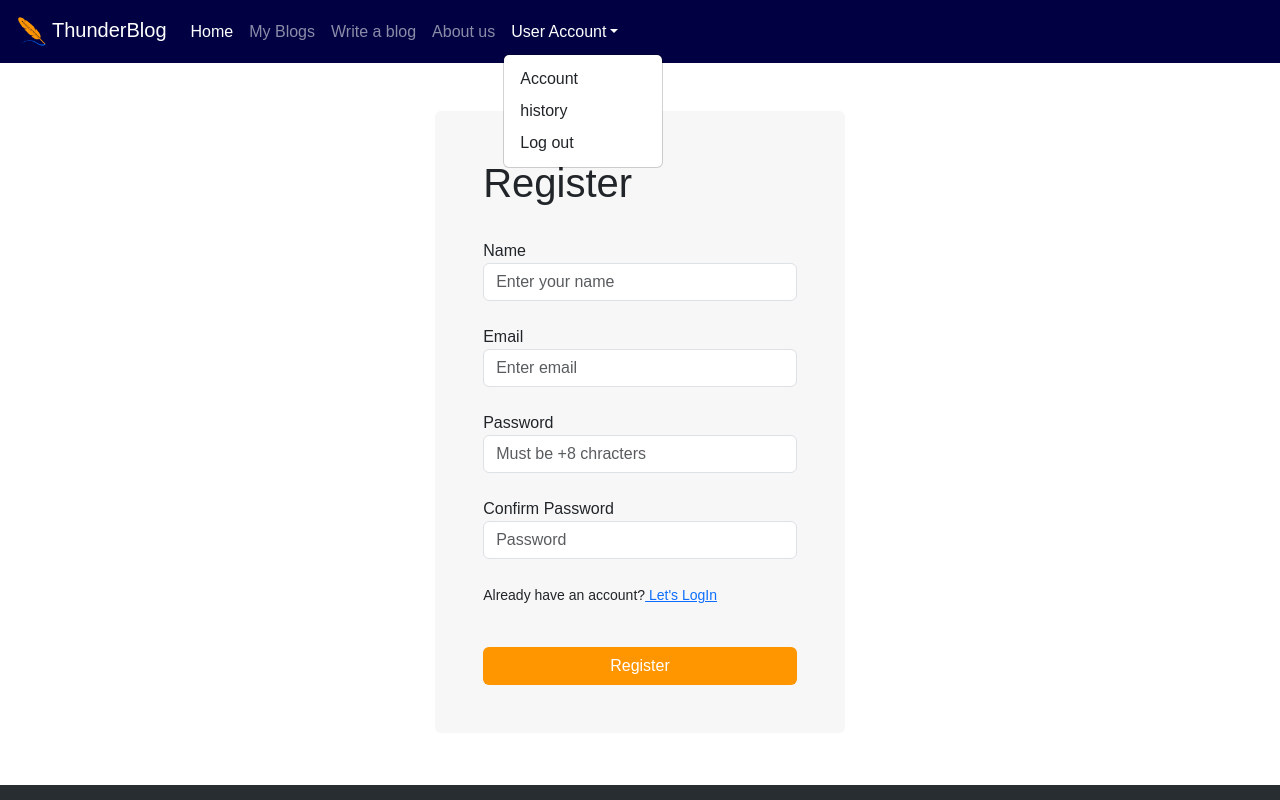
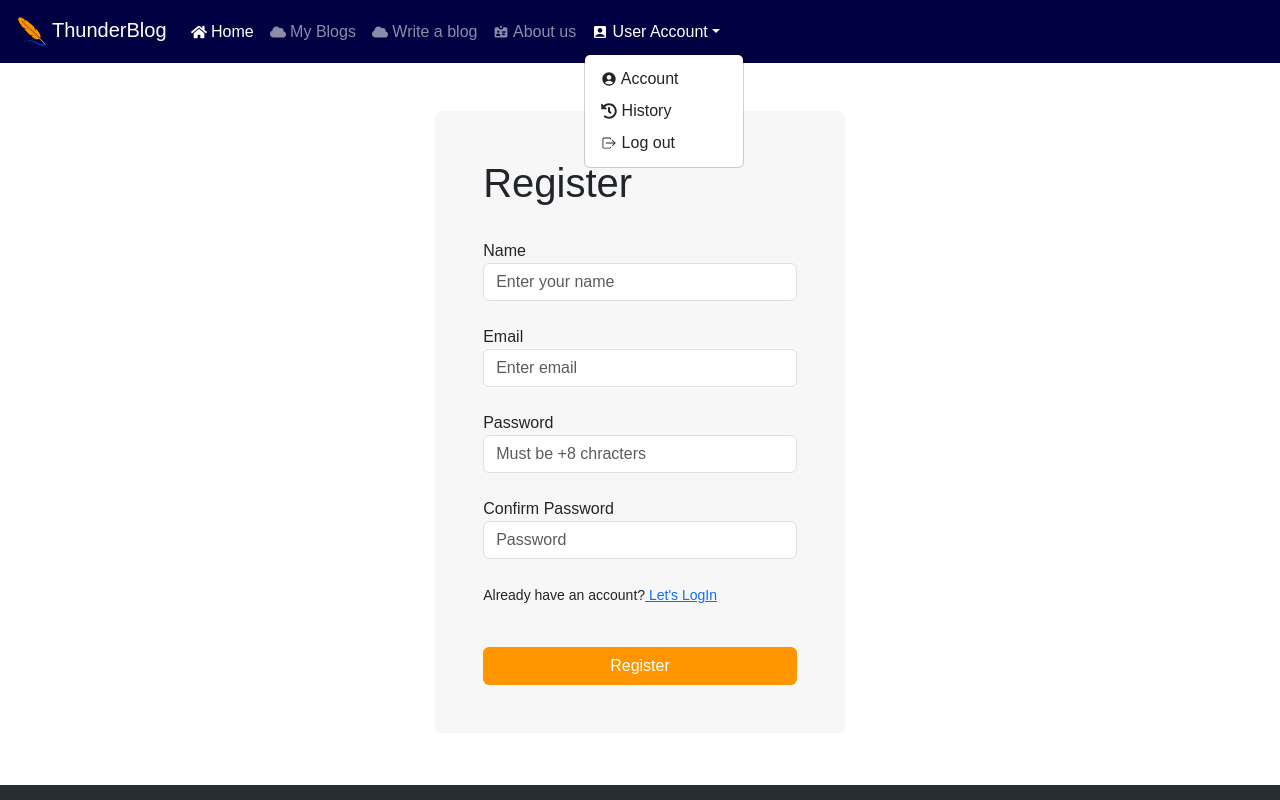
Before and after one commit to MousaKhaleel/ThunderBlog-Blog-Site-Final-Project, a React (Create React App) app: page /register in a window 1280 px wide. Both pictures are taken after a click on the button "User Account". Shown: the top 800 px of the page. Built offline with nearby package versions, Linux system fonts and the light colour scheme; no server answers.

Commit message:
v0.2.0.1

```diff
--- a/src/components/NavBar.js
+++ b/src/components/NavBar.js
@@ -3,6 +3,13 @@ import Logo from '../assets/9HDL7w-LogoMakr.png'
 import defaultAv from '../assets/avatar/profile-42914_1280.png'
 import $ from 'jquery';
 import Popper from 'popper.js';
+import { FaHome } from "react-icons/fa";
+import { FaCloud } from "react-icons/fa";
+import { HiIdentification } from "react-icons/hi";
+import { MdAccountCircle } from "react-icons/md";
+import { FaHistory } from "react-icons/fa";
+import { MdAccountBox } from "react-icons/md";
+import { IoIosLogOut } from "react-icons/io";
 
 
 function NavBar() {
@@ -23,25 +30,25 @@ function NavBar() {
     <div className="collapse navbar-collapse" id="navbarNavDropdown">
       <ul className="navbar-nav">
         <li className="nav-item">
-          <a className="nav-link active" aria-current="page" href="/">Home</a>
+          <a className="nav-link active" aria-current="page" href="/"><FaHome /> Home</a>
         </li>
         <li className="nav-item">
-          <a className="nav-link" href="#">My Blogs</a>
+          <a className="nav-link" href="#"><FaCloud /> My Blogs</a>
         </li>
         <li className="nav-item">
-          <a className="nav-link" href="/writeblog">Write a blog</a>
+          <a className="nav-link" href="/writeblog"><FaCloud /> Write a blog</a>
         </li>
         <li className="nav-item">
-          <a className="nav-link" href="/aboutus">About us</a>
+          <a className="nav-link" href="/aboutus"><HiIdentification /> About us</a>
         </li>
         <li className="nav-item dropdown user">
           <a className="nav-link dropdown-toggle" href="#" id="navbarDropdownMenuLink" role="button" data-bs-toggle="dropdown" aria-expanded="false">
-            User Account
+          <MdAccountBox /> User Account
           </a>
           <ul className="dropdown-menu" aria-labelledby="navbarDropdownMenuLink">
-            <li><a className="dropdown-item" href="/login">Account</a></li>
-            <li><a className="dropdown-item" href="#">history</a></li>
-            <li><a className="dropdown-item" href="#">Log out</a></li>
+            <li><a className="dropdown-item" href="/login"><MdAccountCircle /> Account</a></li>
+            <li><a className="dropdown-item" href="#"><FaHistory /> History</a></li>
+            <li><a className="dropdown-item" href="#"><IoIosLogOut /> Log out</a></li>
           </ul>
         </li>
       </ul>
--- a/src/components/Register.js
+++ b/src/components/Register.js
@@ -15,8 +15,6 @@ async function handleRegister(e) {
     body: JSON.stringify({name, email, password}),
     headers:{'Content-Type':'application/json'}
   })
-  if(res!==200)
-  alert('error try again')
 }
 else{
   alert('confirm password')
```
